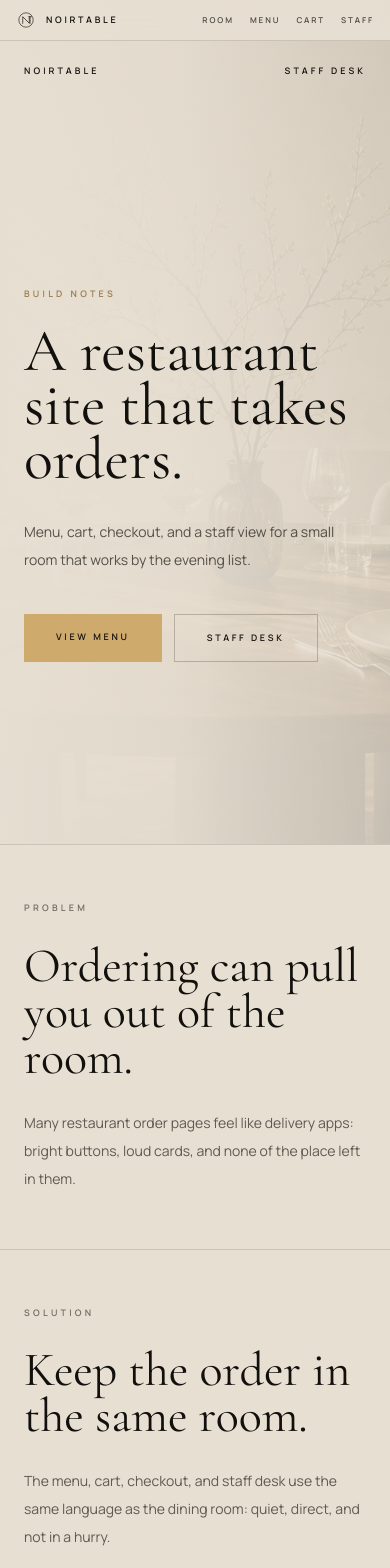
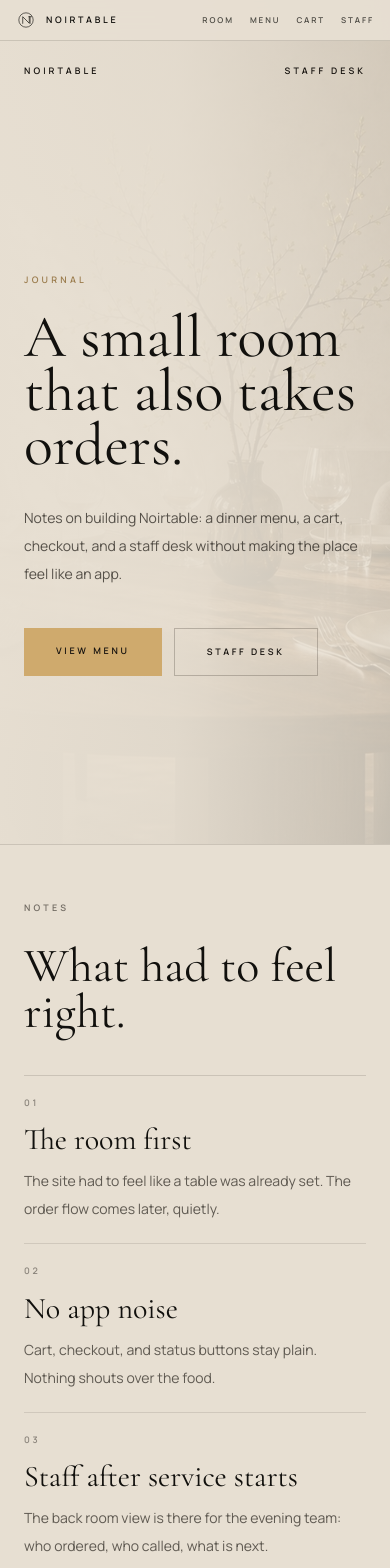
Before and after one commit to noirectinea/noirtable, a Next.js app: page /case-study in a window 390 px wide. Shown: the top 1568 px of the page. Built offline with nearby package versions, Linux system fonts and the light colour scheme.

Commit message:
Refine journal content and mobile cart

```diff
--- a/src/app/case-study/page.tsx
+++ b/src/app/case-study/page.tsx
@@ -2,9 +2,9 @@ import type { Metadata } from "next";
 import { CaseStudyPage } from "@/components/CaseStudyPage";
 
 export const metadata: Metadata = {
-  title: "Noirtable Notes | Restaurant Website",
+  title: "Noirtable Journal | Restaurant Website",
   description:
-    "Notes on a small restaurant website with menu, reservations, checkout, and staff desk.",
+    "Journal notes on a small restaurant website with menu, reservations, checkout, and staff desk.",
 };
 
 export default function CaseStudy() {
--- a/src/components/CaseStudyPage.tsx
+++ b/src/components/CaseStudyPage.tsx
@@ -8,8 +8,8 @@ import { StableImageFrame } from "@/components/StableImageFrame";
 const projectMeta = [
   ["Project type", "Small restaurant website"],
   ["Role", "Design, frontend, cart, staff view"],
-  ["Stack", "Next.js, Vercel, ready for Supabase"],
-  ["Features", "Menu, cart, checkout, staff desk"],
+  ["Stack", "Next.js, Vercel, Supabase"],
+  ["Includes", "Menu, cart, checkout, staff desk"],
 ];
 
 const buildNotes = [
@@ -37,6 +37,21 @@ const journeySteps = [
   ["05 Staff desk", "The room sees the order"],
 ];
 
+const journalNotes = [
+  [
+    "The room first",
+    "The site had to feel like a table was already set. The order flow comes later, quietly.",
+  ],
+  [
+    "No app noise",
+    "Cart, checkout, and status buttons stay plain. Nothing shouts over the food.",
+  ],
+  [
+    "Staff after service starts",
+    "The back room view is there for the evening team: who ordered, who called, what is next.",
+  ],
+];
+
 function Sidebar() {
   return (
     <aside className="fixed bottom-0 left-0 top-0 z-40 hidden w-[104px] border-r border-[#2d261f]/15 bg-[#e7dfd2] lg:block">
@@ -59,7 +74,7 @@ function Sidebar() {
       </nav>
 
       <p className="absolute bottom-20 left-1/2 -translate-x-1/2 -rotate-90 whitespace-nowrap text-[8px] font-semibold uppercase tracking-[0.36em] text-[#1c1712]">
-        Case study
+        Journal
       </p>
     </aside>
   );
@@ -104,14 +119,14 @@ export function CaseStudyPage() {
 
           <div className="relative z-10 flex min-h-[calc(100svh-112px)] flex-col justify-center pb-14 pt-28 lg:min-h-screen lg:px-16">
             <p className="text-[9px] font-semibold uppercase tracking-[0.36em] text-[#9b7c4d]">
-              Build notes
+              Journal
             </p>
             <h1 className="mt-6 max-w-xl font-serif text-6xl leading-[0.9] text-[#11100d] sm:text-7xl lg:text-8xl">
-              A restaurant site that takes orders.
+              A small room that also takes orders.
             </h1>
             <p className="mt-8 max-w-md text-sm leading-7 text-[#1f1a15]/72 sm:text-base">
-              Menu, cart, checkout, and a staff view for a small room that works
-              by the evening list.
+              Notes on building Noirtable: a dinner menu, a cart, checkout, and
+              a staff desk without making the place feel like an app.
             </p>
             <div className="mt-10 flex flex-wrap gap-3">
               <Link
@@ -148,10 +163,43 @@ export function CaseStudyPage() {
           </div>
         </section>
 
+        <section className="border-b border-[#2d261f]/15 px-6 py-14 sm:px-10 lg:px-16 lg:py-20">
+          <div className="grid gap-10 lg:grid-cols-[34%_66%]">
+            <div>
+              <p className="text-[9px] font-semibold uppercase tracking-[0.36em] text-[#1f1a15]/58">
+                Notes
+              </p>
+              <h2 className="mt-7 max-w-sm font-serif text-5xl leading-[0.96]">
+                What had to feel right.
+              </h2>
+            </div>
+            <div className="grid gap-0 border-y border-[#2d261f]/15">
+              {journalNotes.map(([title, text], index) => (
+                <div
+                  key={title}
+                  className="grid gap-4 border-b border-[#2d261f]/12 py-5 last:border-b-0 sm:grid-cols-[80px_1fr]"
+                >
+                  <span className="text-[9px] font-semibold uppercase tracking-[0.3em] text-[#1f1a15]/46">
+                    {String(index + 1).padStart(2, "0")}
+                  </span>
+                  <div>
+                    <h3 className="font-serif text-3xl leading-none">
+                      {title}
+                    </h3>
+                    <p className="mt-3 max-w-xl text-sm leading-7 text-[#1f1a15]/68">
+                      {text}
+                    </p>
+                  </div>
+                </div>
+              ))}
+            </div>
+          </div>
+        </section>
+
         <section className="grid border-b border-[#2d261f]/15 lg:grid-cols-2">
           <div className="border-b border-[#2d261f]/15 px-6 py-14 sm:px-10 lg:border-b-0 lg:border-r lg:px-16 lg:py-20">
             <p className="text-[9px] font-semibold uppercase tracking-[0.36em] text-[#1f1a15]/58">
-              Problem
+              The problem
             </p>
             <h2 className="mt-7 max-w-md font-serif text-5xl leading-[0.96]">
               Ordering can pull you out of the room.
@@ -164,7 +212,7 @@ export function CaseStudyPage() {
 
           <div className="px-6 py-14 sm:px-10 lg:px-16 lg:py-20">
             <p className="text-[9px] font-semibold uppercase tracking-[0.36em] text-[#1f1a15]/58">
-              Solution
+              The answer
             </p>
             <h2 className="mt-7 max-w-md font-serif text-5xl leading-[0.96]">
               Keep the order in the same room.
@@ -199,7 +247,7 @@ export function CaseStudyPage() {
               What is included
             </p>
             <h2 className="mt-6 max-w-[410px] font-serif text-4xl leading-[0.96] sm:text-[3.25rem]">
-              Cart, booking forms, checkout, staff notes.
+              The bits behind the dinner.
             </h2>
 
             <div className="mt-8 grid gap-0 border-y border-[#2d261f]/15">
@@ -243,7 +291,7 @@ export function CaseStudyPage() {
               Staff desk
             </p>
             <h2 className="mt-7 max-w-md font-serif text-5xl leading-[0.96]">
-              Tonight&apos;s room, written down.
+              A list for the people working tonight.
             </h2>
             <p className="mt-7 max-w-md text-sm leading-7 text-[#1f1a15]/68">
               Orders and table requests land where the team can see them:
@@ -288,7 +336,7 @@ export function CaseStudyPage() {
           <div className="grid gap-10 lg:grid-cols-[30%_70%]">
             <div>
               <p className="text-[9px] font-semibold uppercase tracking-[0.36em] text-[#1f1a15]/58">
-                Flow
+                Service path
               </p>
               <h2 className="mt-7 max-w-sm font-serif text-5xl leading-[0.96]">
                 From menu to the room.
@@ -318,8 +366,8 @@ export function CaseStudyPage() {
               Noirtable
             </p>
             <h2 className="mx-auto mt-7 max-w-3xl font-serif text-5xl leading-[0.96] sm:text-6xl">
-              A small restaurant site with a menu, a cart, and a staff desk that
-              stays out of the way.
+              The guest sees a calm menu. The staff sees what they need. That is
+              the whole point.
             </h2>
             <div className="mt-10 flex flex-wrap justify-center gap-3">
               <Link
--- a/src/components/FullMenuPage.tsx
+++ b/src/components/FullMenuPage.tsx
@@ -389,10 +389,10 @@ export function FullMenuPage({
       />
 
       <div className="pt-[49px] lg:pl-[104px] lg:pt-0">
-        <div className="fixed bottom-4 right-4 z-50 flex gap-2 lg:bottom-auto lg:right-16 lg:top-6">
+        <div className="fixed bottom-4 left-4 right-4 z-50 flex gap-2 lg:bottom-auto lg:left-auto lg:right-16 lg:top-6">
           <Link
             href="/cart"
-            className="inline-flex h-12 min-w-[116px] items-center justify-center gap-2 border border-[#11100d]/70 bg-[#e7dfd2] px-5 text-[9px] font-semibold uppercase tracking-[0.3em] text-[#11100d] shadow-[0_10px_24px_rgba(17,16,13,0.08)] transition-colors duration-300 hover:bg-[#d7c09a] lg:h-[54px] lg:min-w-0 lg:px-6 lg:tracking-[0.32em]"
+            className="inline-flex h-14 w-full items-center justify-center gap-3 border border-[#11100d]/75 bg-[#e7dfd2]/95 px-6 text-[9px] font-semibold uppercase tracking-[0.28em] text-[#11100d] shadow-[0_12px_28px_rgba(17,16,13,0.12)] backdrop-blur transition-colors duration-300 hover:bg-[#d7c09a] lg:h-[54px] lg:w-auto lg:min-w-0 lg:px-6 lg:tracking-[0.32em]"
           >
             <CartLineIcon />
             {itemCount > 0 ? `Cart ${itemCount}` : "Cart"}
@@ -456,7 +456,7 @@ export function FullMenuPage({
 
         {menuDataError ? (
           <p className="border-b border-[#2d261f]/15 px-6 py-3 text-[8px] font-semibold uppercase tracking-[0.24em] text-[#11100d]/48 lg:px-16">
-            Live menu is preparing. Showing the printed menu.
+            The kitchen is updating the list. Showing the printed menu.
           </p>
         ) : null}
 
```
